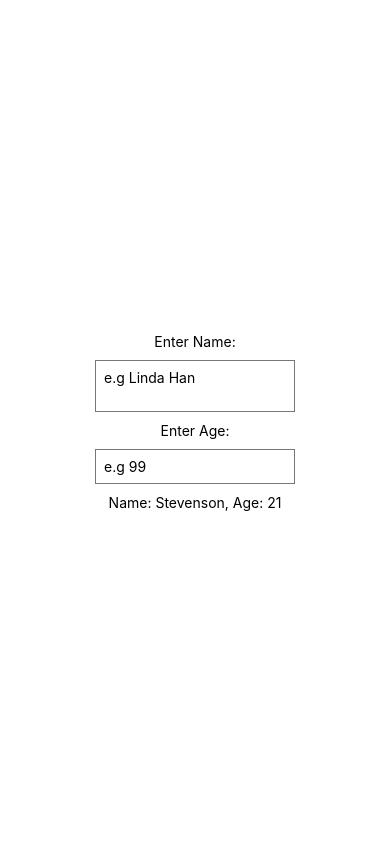
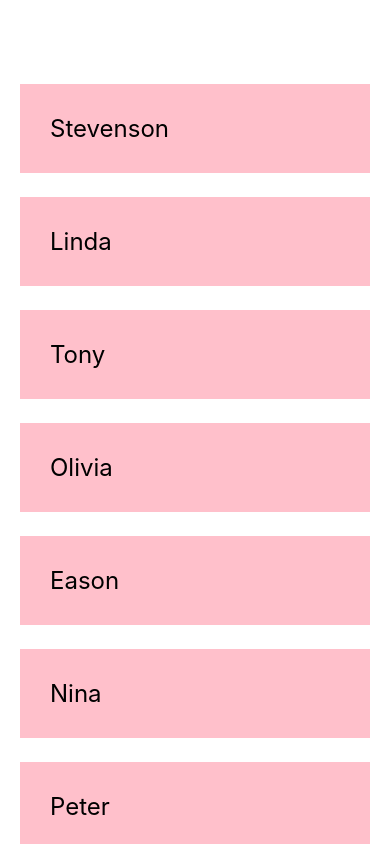
Before and after one commit to stevenson-yan/TDList, a React Native app: screen / in a window 390 px wide. Built offline with nearby package versions, Linux system fonts and the light colour scheme.

Commit message:
Tutorial 6

```diff
--- a/App.js
+++ b/App.js
@@ -1,28 +1,28 @@
 import { StatusBar } from 'expo-status-bar';
 import React, { useState } from 'react';
-import { StyleSheet, Text, View, TextInput } from 'react-native';
+import { StyleSheet, Text, View, ScrollView } from 'react-native';
 
 export default function App() {
-  const [name, setName] = useState('Stevenson');
-  const [age, setAge] = useState('21')
+  const [people, setPeople] = useState([
+    {name: 'Stevenson', key: '1'},
+    {name: 'Linda', key: '2'},
+    {name: 'Tony', key: '3'},
+    {name: 'Olivia', key: '4'},
+    {name: 'Eason', key: '5'},
+    {name: 'Nina', key: '6'},
+    {name: 'Peter', key: '7'},
+  ])
 
   return (
     <View style={styles.container}>
-      <Text>Enter Name:</Text>
-      <TextInput
-        multiline
-        style={styles.input}
-        placeholder='e.g Linda Han'
-        onChangeText={(value) => setName(value)}
-      />
-      <Text>Enter Age:</Text>
-      <TextInput
-        keyboardType='numeric'
-        style={styles.input}
-        placeholder='e.g 99'
-        onChangeText={(value) => setAge(value)}
-      />
-      <Text>Name: {name}, Age: {age}</Text>
+
+      <ScrollView>
+        {people.map(entry => (
+            <View key={entry.key}>
+              <Text style={styles.entry}>{entry.name}</Text>
+            </View>
+          ))}
+      </ScrollView>
       <StatusBar style="auto" />
     </View>
   );
@@ -32,14 +32,15 @@ const styles = StyleSheet.create({
   container: {
     flex: 1,
     backgroundColor: '#fff',
-    alignItems: 'center',
-    justifyContent: 'center',
+    paddingTop: 60,
+    paddingHorizontal: 20,
+    // alignItems: 'center',
+    // justifyContent: 'center',
   },
-  input: {
-    borderWidth: 1,
-    borderColor: '#777',
-    padding: 8,
-    margin: 10,
-    width: 200,
+  entry: {
+    marginTop: 24,
+    padding: 30,
+    backgroundColor: 'pink',
+    fontSize: 24,
   }
 });
```
